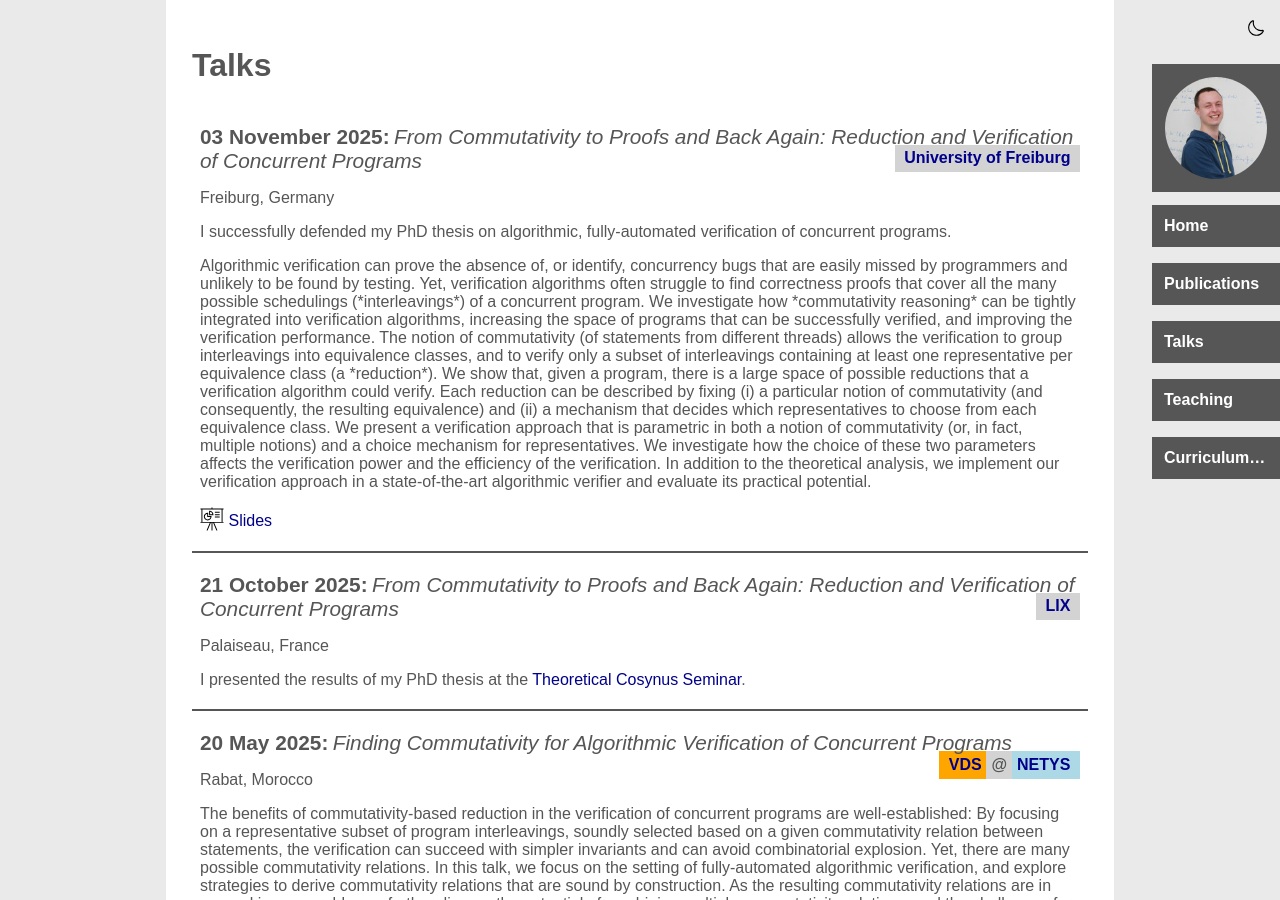
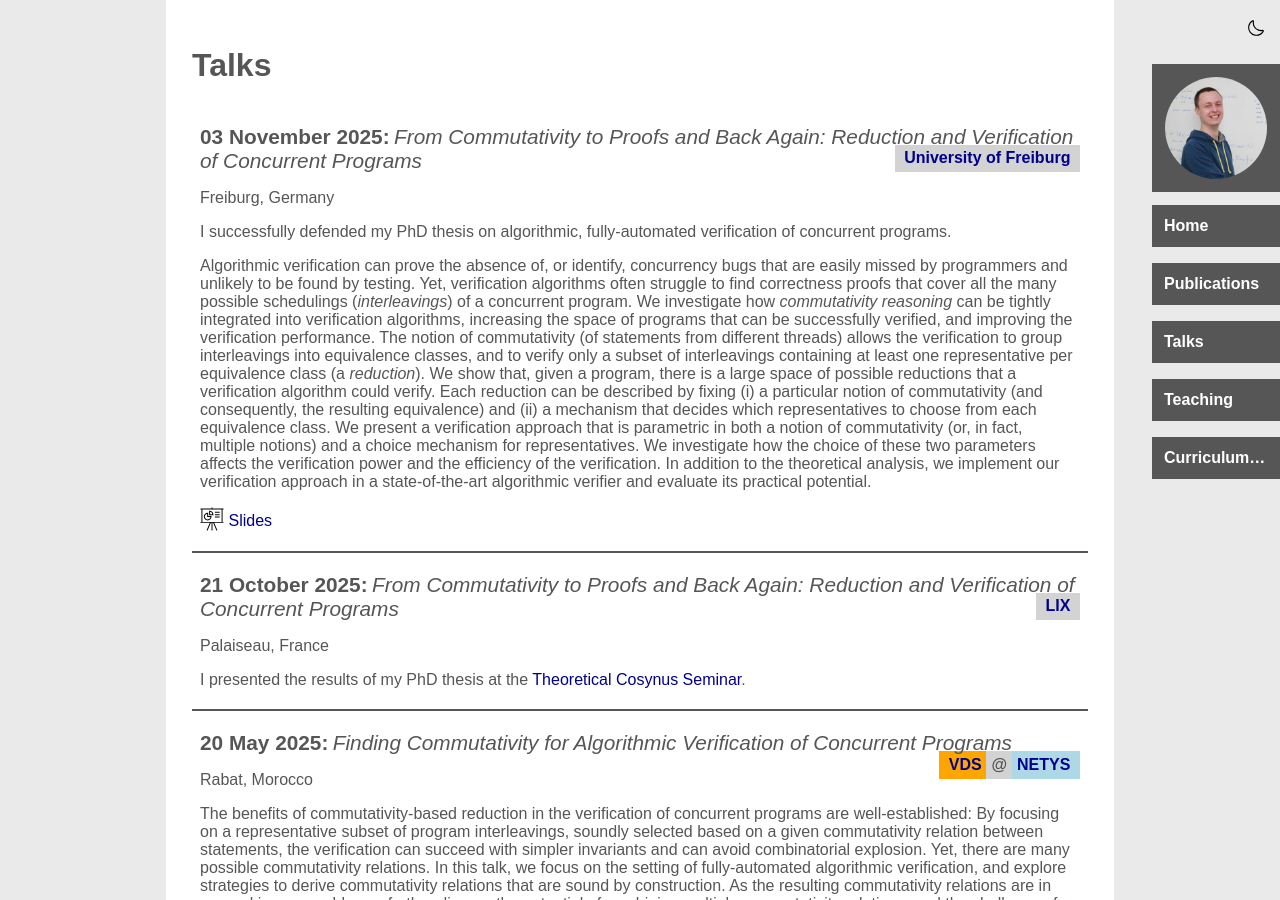
Before and after one commit to maul-esel/personal-website, a Jekyll site: the page built from talks.markdown, in a window 1280 px wide and 900 px high. Built offline with Jekyll 4.4.1, drawn with Linux system fonts in a browser that asks for light colours.

```diff
--- a/_data/talks.yml
+++ b/_data/talks.yml
@@ -5,10 +5,10 @@ phd-defense:
   institution_link: https://www.tf.uni-freiburg.de/
   location: Freiburg, Germany
   slides: https://www.researchgate.net/publication/397412234_From_Commutativity_to_Proofs_and_Back_Again_Reduction_and_Verification_of_Concurrent_Programs_Thesis_Defense
-  summary: >-
+  summary: |-
     I successfully defended my PhD thesis on algorithmic, fully-automated verification of concurrent programs.
 
-    <p>Algorithmic verification can prove the absence of, or identify, concurrency bugs that are easily missed by programmers and unlikely to be found by testing.
+    Algorithmic verification can prove the absence of, or identify, concurrency bugs that are easily missed by programmers and unlikely to be found by testing.
     Yet, verification algorithms often struggle to find correctness proofs that cover all the many possible schedulings (*interleavings*) of a concurrent program.
     We investigate how *commutativity reasoning* can be tightly integrated into verification algorithms, increasing the space of programs that can be successfully verified,
     and improving the verification performance.
@@ -40,7 +40,7 @@ vds2025:
   workshop: VDS
   workshop_link: https://netys.net/wds2025/VDS25.html
   location: Rabat, Morocco
-  summary: >-
+  summary: |-
     The benefits of commutativity-based reduction in the verification of concurrent programs are well-established:
     By focusing on a representative subset of program interleavings, soundly selected based on a given commutativity relation between statements,
     the verification can succeed with simpler invariants and can avoid combinatorial explosion.
@@ -56,7 +56,7 @@ mpisws2025mar:
   institution: MPI-SWS
   institution_link: https://mpi-sws.org
   location: Kaiserslautern, Germany
-  summary: >-
+  summary: |-
     To verify concurrent programs with unbounded loops, algorithmic verifiers must infer inductive invariants
     that show correctness for all infinitely many possible executions of the program.
     Due to the many possible interleavings of the program's threads, such invariants are often complex (requiring non-linear arithmetic, quantifiers, or reasoning with ghost variables)
@@ -73,7 +73,7 @@ irif2025feb:
   institution: IRIF
   institution_link: https://www.irif.fr
   location: Paris, France
-  summary: >-
+  summary: |-
     Verification of concurrent programs over infinite data domains is challenging:
     Algorithmic verifiers must infer inductive invariants that show correctness for all possible interleavings of program statements.
     Such invariants are often complex (requiring non-linear arithmetic, quantifiers, or reasoning with ghost variables) and out-of-reach for most invariant inference algorithms.
@@ -89,7 +89,7 @@ ista2024may:
   institution: ISTA
   institution_link: https://ist.ac.at/en/research/henzinger_thomas-group/
   location: Klosterneuburg, Austria
-  summary: >-
+  summary: |-
     Verification of concurrent programs is a hard problem.
     Beyond the state space explosion known from model checking, a new challenge arises for invariant-based verification of concurrent programs over infinite data domains:
     the inductive invariants needed to prove correctness of all possible program interleavings are often complex and out of reach for automated invariant inference algorithms.
```
